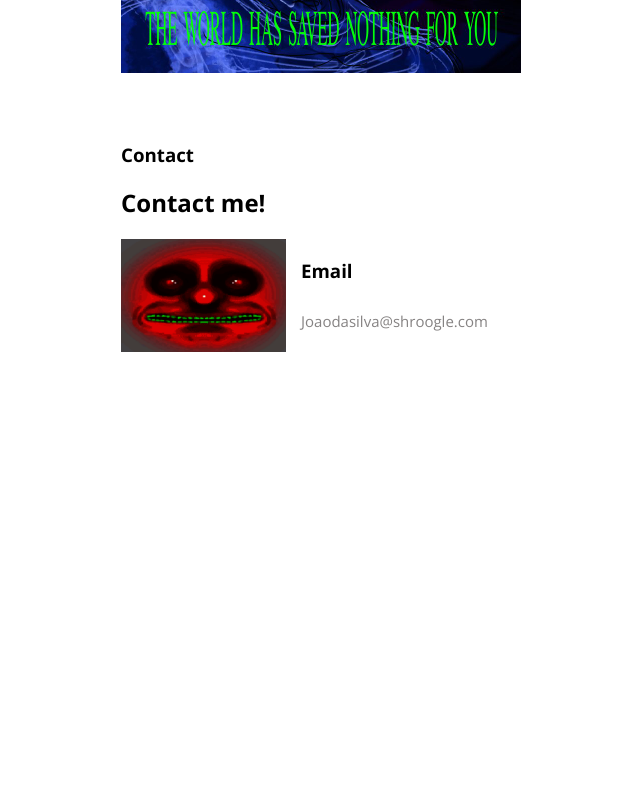
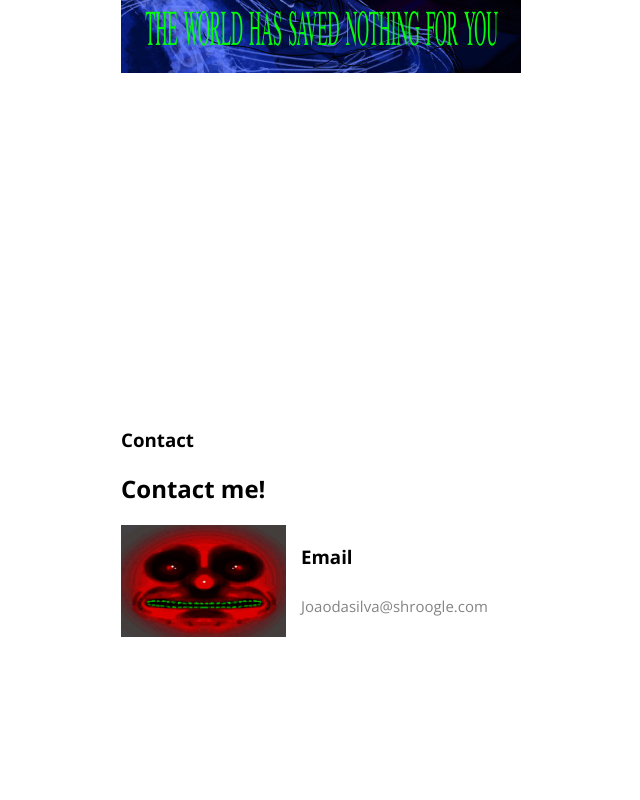
Before and after one commit to Joable/portfolio-vite, a React (Vite) app: page / in a window 1280 px wide. Shown: the part 2500-3300 px from the top of the page, without its empty margins (219-859 px from the left). Built offline with nearby package versions, Linux system fonts and the light colour scheme.

Commit message:
centered 'Contact'

```diff
--- a/src/Components/Contact/Contact.jsx
+++ b/src/Components/Contact/Contact.jsx
@@ -2,7 +2,8 @@ import styles from './Contact.module.css';
 
 export default function Contact(){
     return(
-        <div className={styles.contact}>
+        <section className={styles.contact}>
+            <div className={styles.contactWrapper}>
                 <h3>Contact</h3>
                 <h2>Contact me!</h2>
 
@@ -13,5 +14,6 @@ export default function Contact(){
                     <p>Joaodasilva@shroogle.com</p>
                 </div>
             </div>
+        </section>
     );
 }
--- a/src/Components/Contact/Contact.module.css
+++ b/src/Components/Contact/Contact.module.css
@@ -1,5 +1,8 @@
 /* contact */
 .contact{
+    display: flex;
+    justify-content: center;
+    align-items: center;
     max-width: 600px;
     height: 100vh;
     margin: auto;
```
Lines whose indentation alone changed are shown as unchanged.
